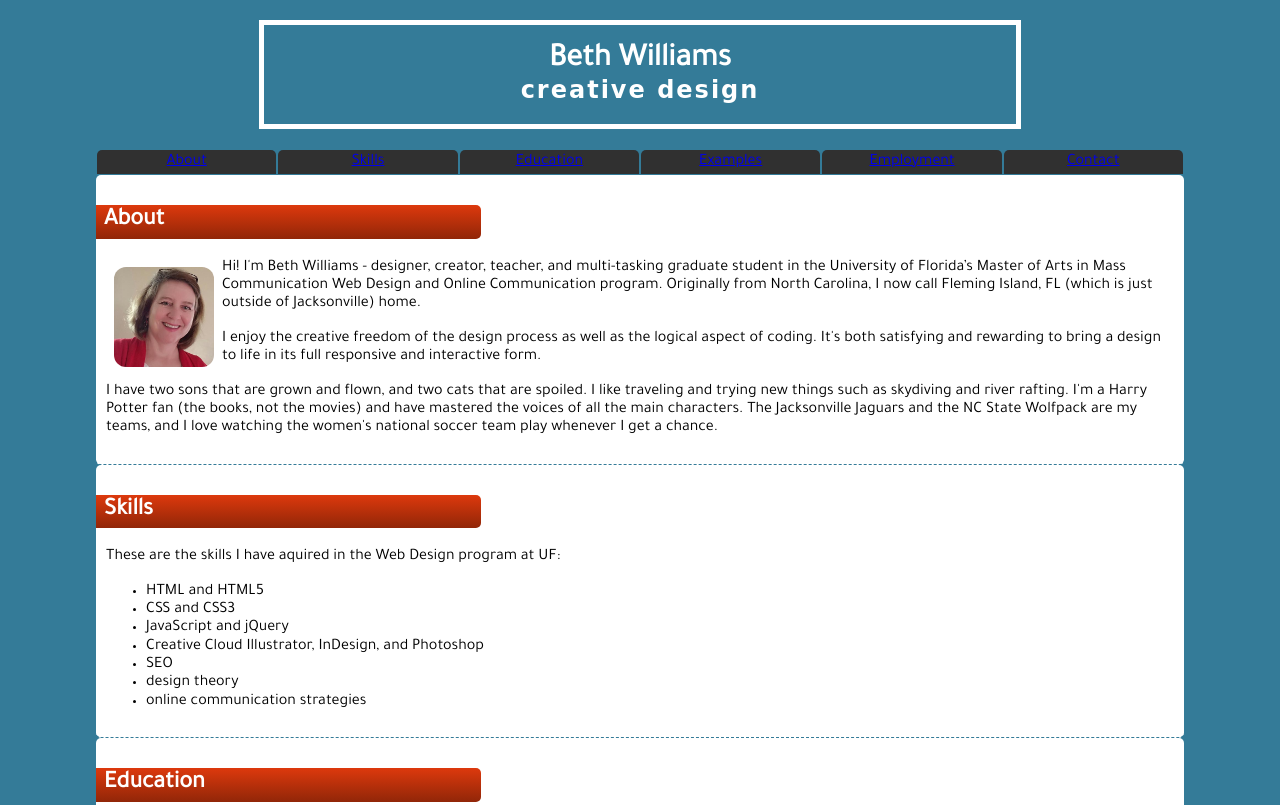
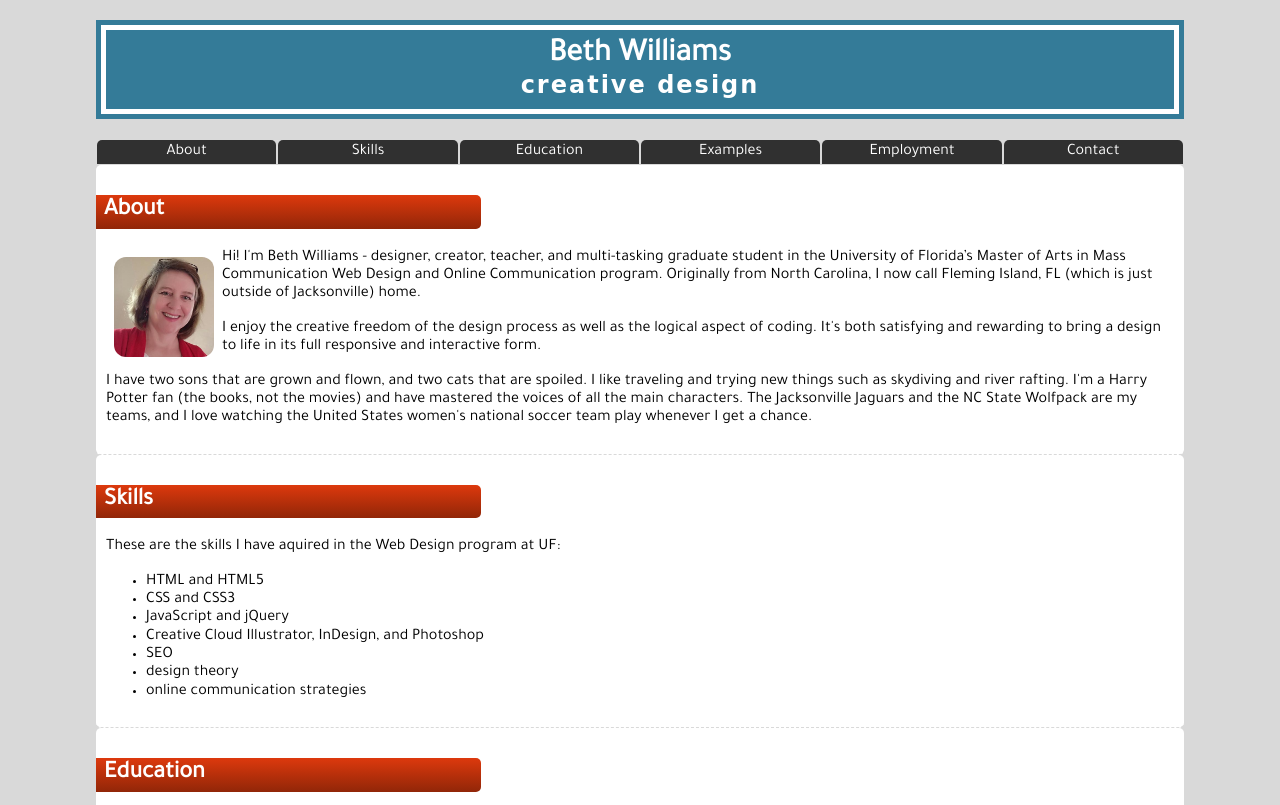
Before and after one commit to bwilliams1014/project_resume_williams_beth, a plain HTML site: page index.html in a window 1280 px wide. Shown: the top 805 px of the page. Drawn offline with nearby package versions, Linux system fonts and the light colour scheme; a web font is replaced by a local one.

Commit message:
Add styling to navigation tabs

```diff
--- a/css/main.css
+++ b/css/main.css
@@ -1,5 +1,5 @@
 body {
-	background-color: #347b98;
+	background-color: #d9d9d9;
 }
 
 header {
@@ -7,11 +7,13 @@ header {
 	padding-top: 10px;
 	padding-bottom: 10px;
 	line-height: 50%;
-	border: solid white 5px;
-	width: 70%;
+	outline: solid white 5px;
+
 	margin: auto;
 	margin-top: 20px;
 	margin-bottom: 20px;
+	background-color: #347b98;
+	outline-offset: -10px;
 }
 
 header h1{
@@ -33,7 +35,6 @@ h2, p, li, figcaption {
 
 .flexcontainer {
 	display: flex;
-
 	margin-bottom: 0;
 }
 
@@ -48,12 +49,18 @@ h2, p, li, figcaption {
 	padding: 3px;
 }
 
+.flexcontainer a {
+	color: white;
+	text-decoration: none;
+}
+
+
 
 article {
 	background-color: white;
 	box-sizing: border-box;
 	border-radius: 5px;
-	border-bottom: dashed 1px #347b98;
+	border-bottom: dashed 1px #d9d9d9;
 	padding: 10px;
 }
 
--- a/index.html
+++ b/index.html
@@ -35,7 +35,7 @@
 			<img src="img/BethWilliams.jpg" alt="image of me"/>
 			<p>Hi! I'm Beth Williams - designer, creator, teacher, and multi-tasking graduate student in the University of Florida’s Master of Arts in Mass Communication Web Design and Online Communication program. Originally from North Carolina, I now call Fleming Island, FL (which is just outside of Jacksonville) home.</p>
 			<p>I enjoy the creative freedom of the design process as well as the logical aspect of coding. It's both satisfying and rewarding to bring a design to life in its full responsive and interactive form.</p>
-			<p>I have two sons that are grown and flown, and two cats that are spoiled. I like traveling and trying new things such as skydiving and river rafting. I'm a Harry Potter fan (the books, not the movies) and have mastered the voices of all the main characters. The Jacksonville Jaguars and the NC State Wolfpack are my teams, and I love watching the women's national soccer team play whenever I get a chance.</p>
+			<p>I have two sons that are grown and flown, and two cats that are spoiled. I like traveling and trying new things such as skydiving and river rafting. I'm a Harry Potter fan (the books, not the movies) and have mastered the voices of all the main characters. The Jacksonville Jaguars and the NC State Wolfpack are my teams, and I love watching the United States women's national soccer team play whenever I get a chance.</p>
 		</article>
 
 		<article id="skills">
```
